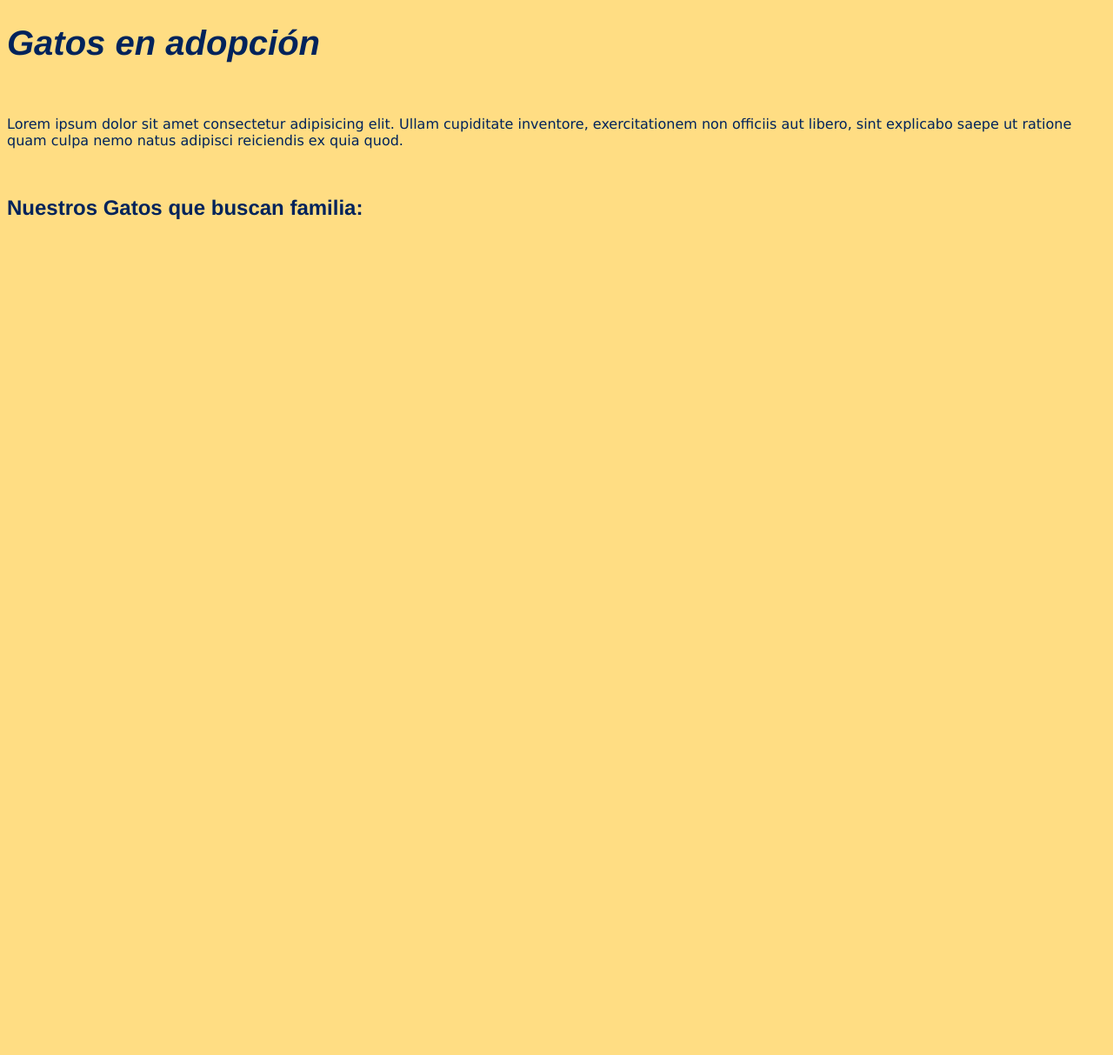
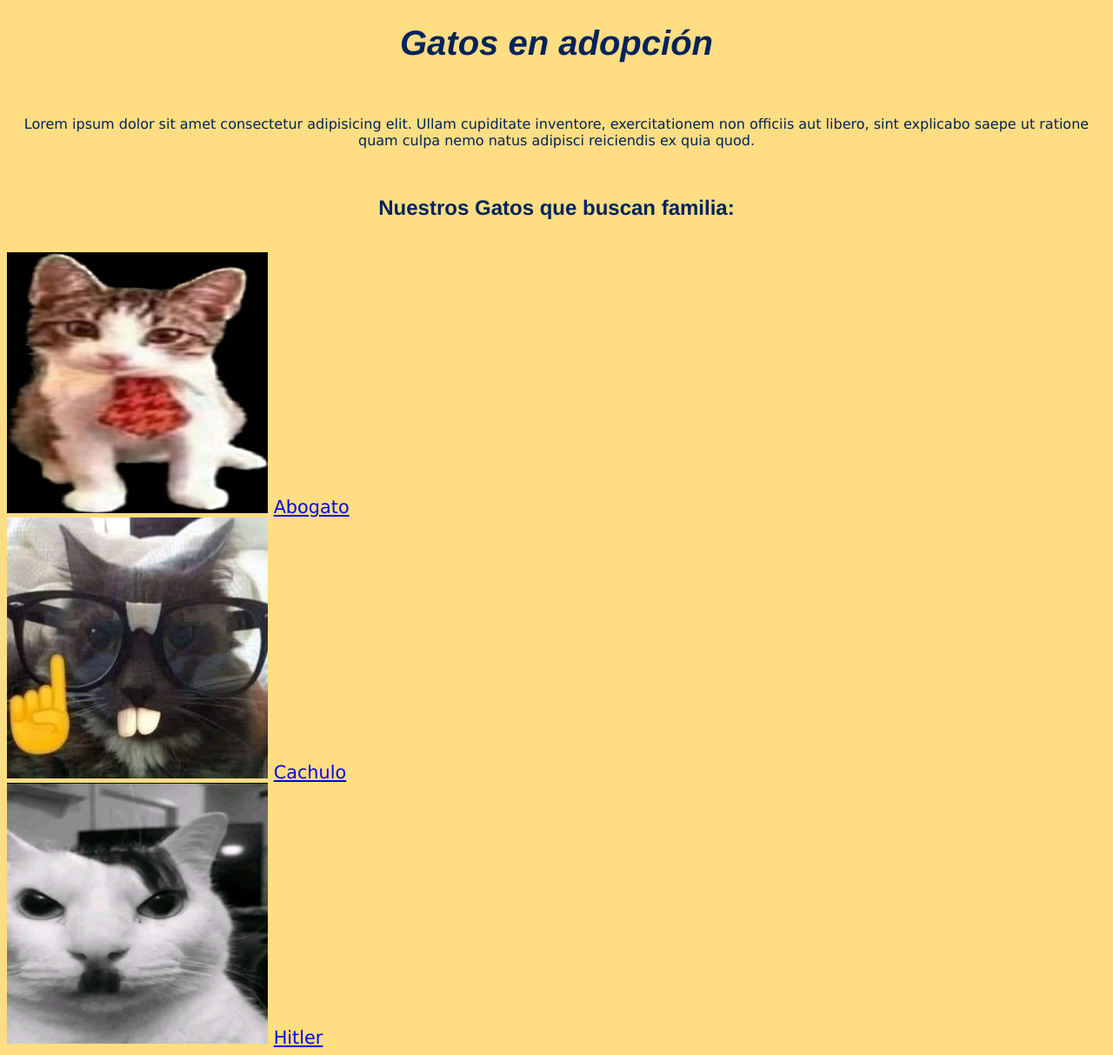
Before and after one commit to Perrogamer777/act1, a plain HTML site: page gatos.html in a window 1280 px wide. Shown: the whole page at 87% size. Before the commit the page ends 800 px from the top, so only its background shows below. Drawn offline with Linux system fonts and the light colour scheme.

Commit message:
gatos en adopción

```diff
--- a/gatos.html
+++ b/gatos.html
@@ -13,34 +13,77 @@
           font-size: 250%;
           color: rgb(0, 35, 91);
           font-style: italic;
+          text-align: center;
         }
 
         h2{
 
           font-family: 'helvetica';
           color: rgb(0, 35, 91);
+          text-align: center;
         }
 
         p{
           font-family:'Verdana';
           color: rgb(0, 35, 91);
+          text-align:center ;
+
         }
 
         li{
           font-family: 'Arial';
           color: rgb(0, 35, 91);
+          text-align: center;
+        }
 
-        }
+
       </style>
       <link rel="icon" type="image/x-icon" href="Imagenes/gatoicon.png">
 </head>
 <body style="background-color: rgb(255, 221, 131);">
 
+    <header>
+
     <h1>Gatos en adopción</h1>
+     </header>
+   <br>
+   <main>
+
+    <div>
+   <p>Lorem ipsum dolor sit amet consectetur adipisicing elit. Ullam cupiditate inventore, exercitationem non officiis aut libero, sint explicabo saepe ut ratione quam culpa nemo natus adipisci reiciendis ex quia quod.</p>
+  </div>
+
+   <br>
+    <div>
+    <h2>Nuestros Gatos que buscan familia: </h2>
+    </div>
     <br>
-    <p>Lorem ipsum dolor sit amet consectetur adipisicing elit. Ullam cupiditate inventore, exercitationem non officiis aut libero, sint explicabo saepe ut ratione quam culpa nemo natus adipisci reiciendis ex quia quod.</p>
-    <br>
-    <h2>Nuestros Gatos que buscan familia: </h2>
+
+    <div style="font-family: 'Verdana'; font-size: 130%;">
+
+    <img src="Imagenes/abogato.jpg" alt="Abogato" width="300" height="300">
+    <a href="index.html" target="_top">Abogato</a>
+    </div>
+
+    <div style="font-family: 'Verdana'; font-size: 130%;">
+
+      <img src="Imagenes/gato1.JPG" alt="Em" width="300" height="300">
+      <a href="index.html" target="_top">Cachulo</a>
+    </div>
+
+    <div style="font-family: 'Verdana'; font-size: 130%;">
+
+      <img src="Imagenes/hitler.JPG" alt="Hitler" width="300" height="300" >
+      <a href="index.html" target="_top">Hitler</a>
+    </div>
+
+
+
+
+  </main>
+
+
+
 
 
 </body>
```
